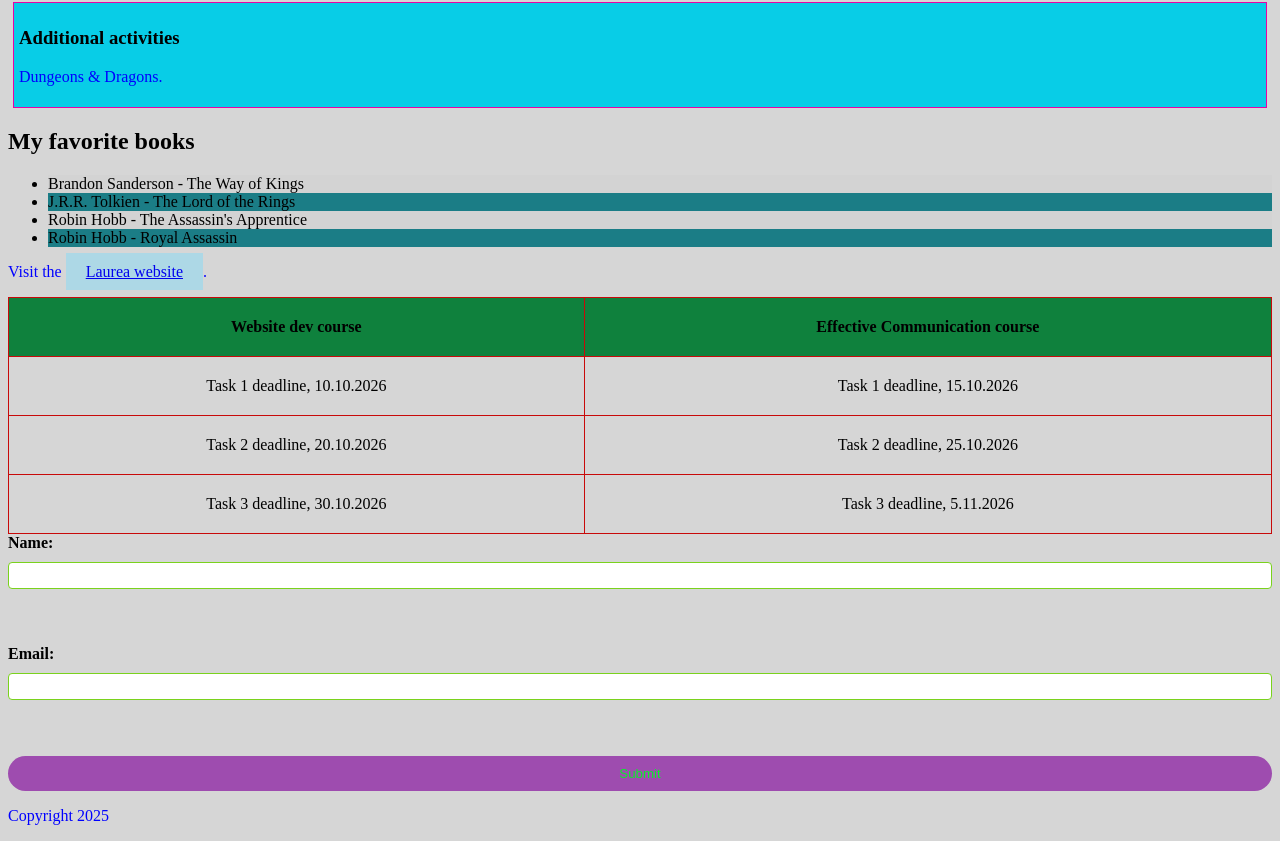
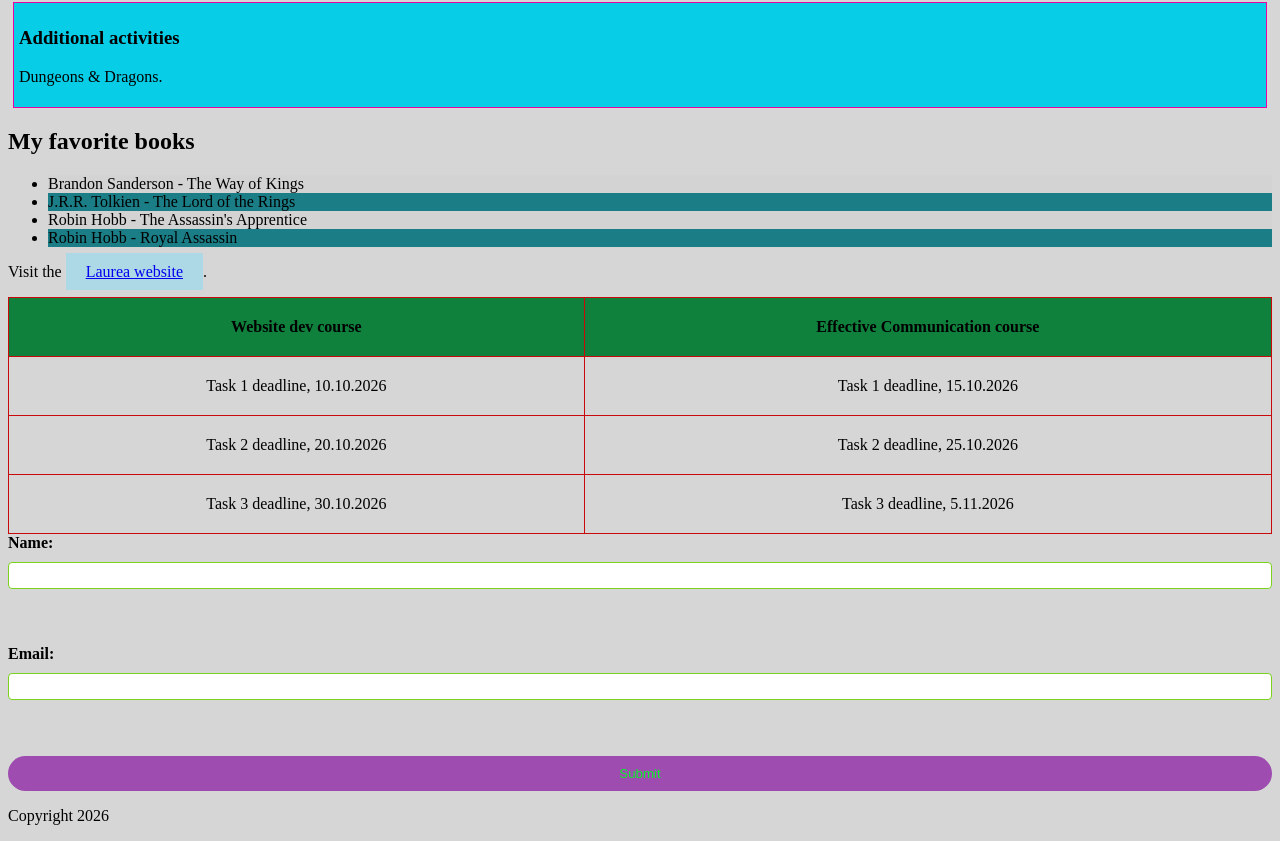
Before and after one commit to santerinnissila-gif/website_dev_course_autumn_2026_Laurea, a plain HTML site: page WS_4/index.html in a window 1280 px wide. Shown: the part 884-1725 px from the top of the page. Drawn offline with Linux system fonts and the light colour scheme; files that its build step writes are made by us from their sources.

Commit message:
WS4 Done

```diff
--- a/WS_4/index.html
+++ b/WS_4/index.html
@@ -1,11 +1,13 @@
 <!doctype html>
 <html lang="en">
   <head>
-    <meta http-equiv="Content-Type" content="text/html; charset=UTF-8" />
+    <meta charset="UTF-8" />
     <meta name="viewport" content="width=device-width, initial-scale=1.0" />
     <style>
-      p {
-        color: blue;
+      @scope {
+        p {
+          color: blue;
+        }
       }
 
       body {
@@ -257,7 +259,7 @@
       <input type="submit" value="Submit" />
     </form>
     <footer>
-      <p>Copyright 2025</p>
+      <p>Copyright 2026</p>
     </footer>
   </body>
 </html>
```
